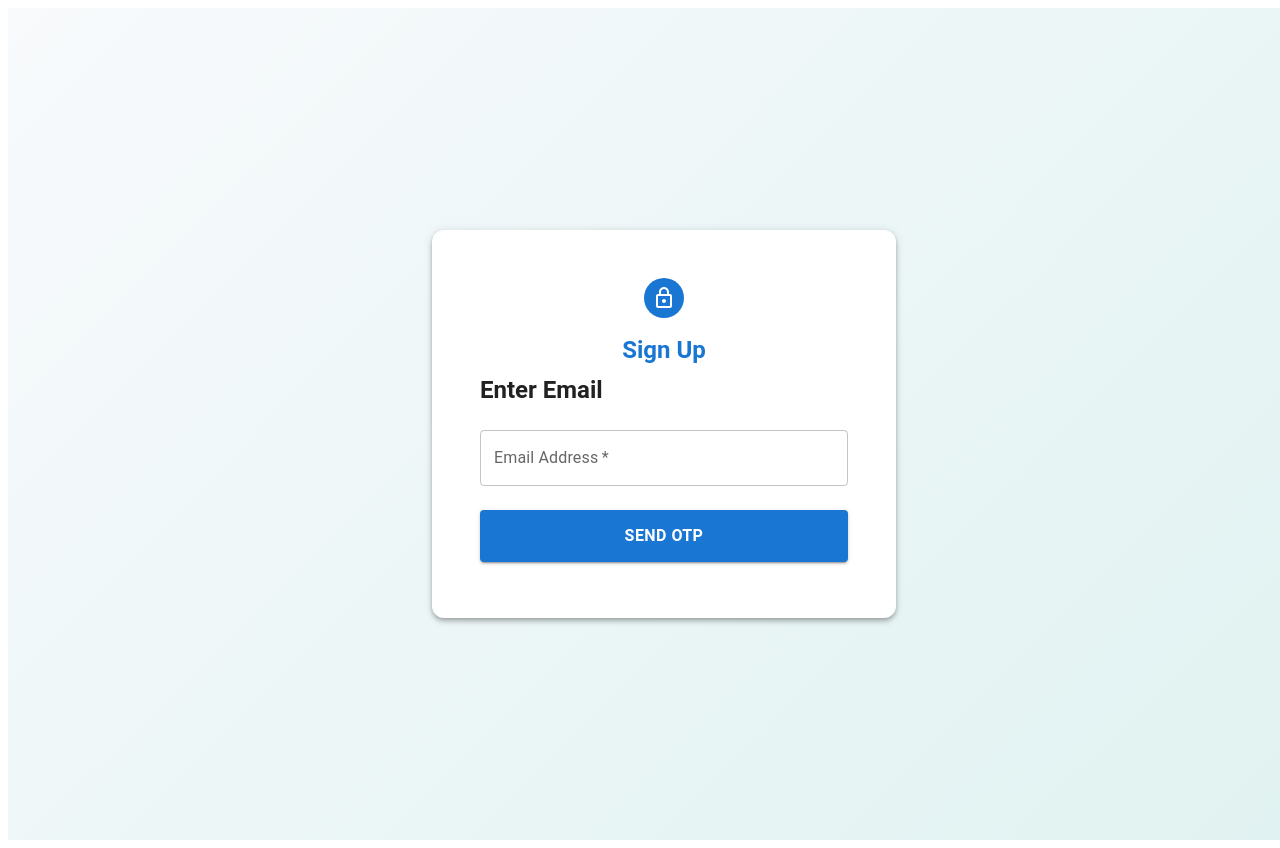
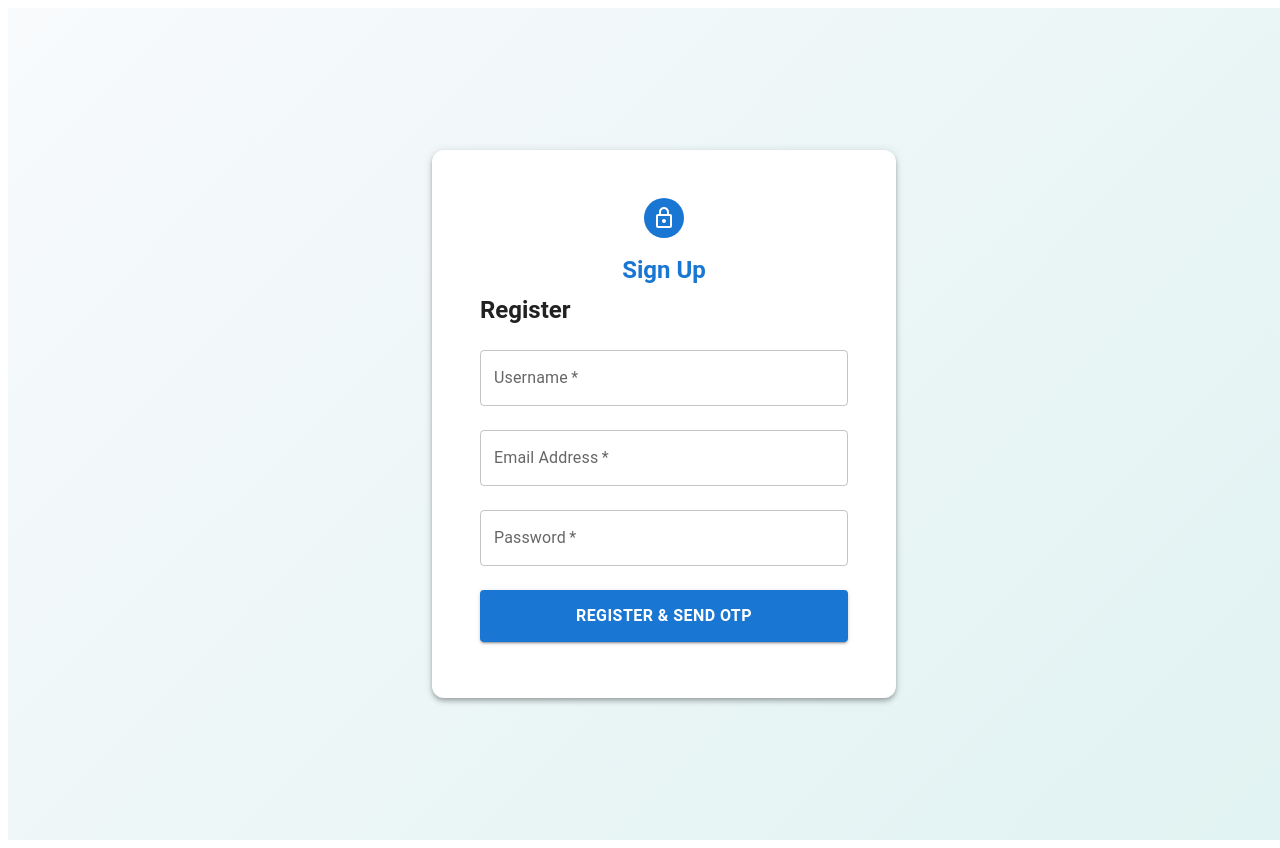
Before and after one commit to DiniduNethsara0423/Nic-validation-Frontend-matirialUi, a React (Vite) app in the folder nic-front/: page /SignUp in a window 1280 px wide. Shown: the top 848 px of the page. Built offline with nearby package versions, Linux system fonts and the light colour scheme.

Commit message:
signup api's done

```diff
--- a/nic-front/src/components/SignUpForm.jsx
+++ b/nic-front/src/components/SignUpForm.jsx
@@ -1,29 +1,49 @@
 import React from "react";
 import { TextField, Button, Box, Typography } from "@mui/material";
 
-const SignUpForm = ({ email, setEmail, handleSendOTP }) => {
+const SignUpForm = ({ userData, setUserData, handleSignUp }) => {
   return (
     <Box sx={{ width: "100%" }}>
       <Typography variant="h5" fontWeight="bold" gutterBottom>
-        Enter Email
+        Register
       </Typography>
       <TextField
         fullWidth
-        label="Email Address"
+        label="Username"
         variant="outlined"
         margin="normal"
         required
-        value={email}
-        onChange={(e) => setEmail(e.target.value)}
+        value={userData.username}
+        onChange={(e) => setUserData({ ...userData, username: e.target.value })}
+      />
+      <TextField
+        fullWidth
+        label="Email Address"
+        type="email"
+        variant="outlined"
+        margin="normal"
+        required
+        value={userData.email}
+        onChange={(e) => setUserData({ ...userData, email: e.target.value })}
+      />
+      <TextField
+        fullWidth
+        label="Password"
+        type="password"
+        variant="outlined"
+        margin="normal"
+        required
+        value={userData.password}
+        onChange={(e) => setUserData({ ...userData, password: e.target.value })}
       />
       <Button
         fullWidth
         variant="contained"
         color="primary"
         sx={{ mt: 2, py: 1.5, fontSize: "16px", fontWeight: "bold" }}
-        onClick={handleSendOTP}
+        onClick={handleSignUp}
       >
-        Send OTP
+        Register & Send OTP
       </Button>
     </Box>
   );
--- a/nic-front/src/pages/SignUp.jsx
+++ b/nic-front/src/pages/SignUp.jsx
@@ -3,38 +3,55 @@ import { Box, Card, CardContent, Avatar, Typography } from "@mui/material";
 import LockOutlinedIcon from "@mui/icons-material/LockOutlined";
 import SignUpForm from "../components/SignUpForm";
 import OTPVerification from "../components/OTPVerification ";
-import AccountSetup from "../components/AccountSetup";
 
 const SignUp = () => {
   const [step, setStep] = useState(1);
-  const [email, setEmail] = useState("");
+  const [userData, setUserData] = useState({ username: "", email: "", password: "" });
   const [otp, setOtp] = useState("");
-  const [form, setForm] = useState({ password: "", confirmPassword: "" });
 
-  const handleSendOTP = () => {
-    if (email) {
-      // API call to send OTP (simulate success)
-      alert(`OTP sent to ${email}`);
-      setStep(2);
+  const handleSignUp = async () => {
+    if (userData.username && userData.email && userData.password) {
+      try {
+        const response = await fetch(`http://localhost:8082/api/auth/signup`, {
+          method: "POST",
+          headers: { "Content-Type": "application/json" },
+          body: JSON.stringify(userData),
+        });
+
+        const result = await response.text();
+        alert(result);
+
+        if (response.ok) {
+          setStep(2); // Move to OTP verification step
+        }
+      } catch (error) {
+        alert("Error signing up: " + error.message);
+      }
     } else {
-      alert("Enter a valid email!");
+      alert("All fields are required!");
     }
   };
 
-  const handleVerifyOTP = () => {
+  const handleVerifyOTP = async () => {
     if (otp.length === 6) {
-      alert("OTP Verified!");
-      setStep(3);
+      try {
+        const response = await fetch(`http://localhost:8082/api/auth/verify-otp`, {
+          method: "POST",
+          headers: { "Content-Type": "application/json" },
+          body: JSON.stringify({ email: userData.email, otp }),
+        });
+
+        const result = await response.text();
+        alert(result);
+
+        if (response.ok) {
+          alert("OTP Verified! Account setup complete.");
+        }
+      } catch (error) {
+        alert("Error verifying OTP: " + error.message);
+      }
     } else {
       alert("Enter a valid 6-digit OTP!");
-    }
-  };
-
-  const handleSignUp = () => {
-    if (form.password && form.confirmPassword && form.password === form.confirmPassword) {
-      alert("Account Created Successfully!");
-    } else {
-      alert("Passwords do not match!");
     }
   };
 
@@ -70,9 +87,8 @@ const SignUp = () => {
             </Typography>
           </Box>
 
-          {step === 1 && <SignUpForm email={email} setEmail={setEmail} handleSendOTP={handleSendOTP} />}
+          {step === 1 && <SignUpForm userData={userData} setUserData={setUserData} handleSignUp={handleSignUp} />}
           {step === 2 && <OTPVerification otp={otp} setOtp={setOtp} handleVerifyOTP={handleVerifyOTP} />}
-          {step === 3 && <AccountSetup form={form} setForm={setForm} handleSignUp={handleSignUp} />}
         </CardContent>
       </Card>
     </Box>
```
Also changed, not shown: nic-front/src/components/AccountSetup.jsx (indentation only).
